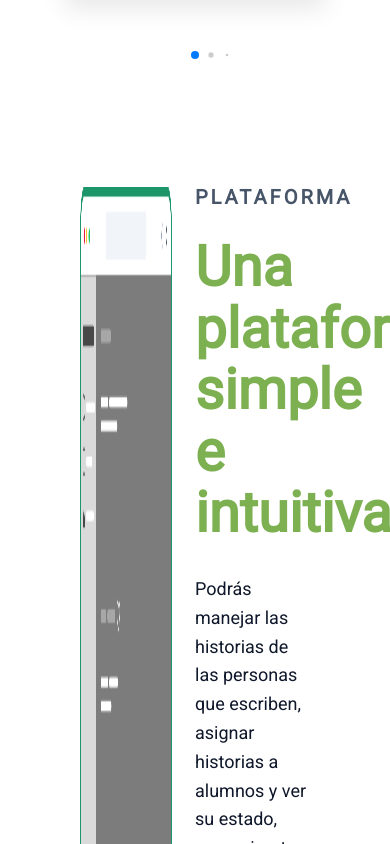
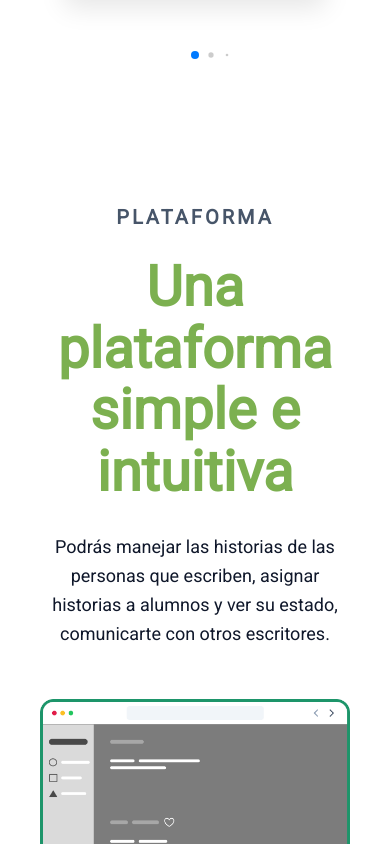
Before and after one commit to SaidGandur01/remember-me-landing, a Nuxt app: page / in a window 390 px wide. Shown: the part 3960-4804 px from the top of the page. Built offline with nearby package versions, Linux system fonts and the light colour scheme.

Commit message:
section five mobile view

```diff
--- a/components/sectionFive.vue
+++ b/components/sectionFive.vue
@@ -14,10 +14,10 @@
 </template>
 <style lang="scss" scoped>
 .section-five {
-  margin-top: 5rem;
-  padding: 0 8rem 10rem;
+  padding: 10rem 8rem;
   display: flex;
   justify-content: space-between;
+  gap: 5rem;
 
   .image-container,
   .information {
@@ -26,7 +26,7 @@
 
   .image-container {
     img {
-      width: 80%;
+      width: 100%;
       height: 100%;
     }
   }
@@ -61,5 +61,17 @@
       line-height: 160%; /* 28.8px */
     }
   }
+  @media (max-width: 768px) {
+    padding: 7rem 4rem;
+    flex-direction: column-reverse;
+    align-items: center;
+    .information {
+      text-align: center;
+    }
+    .image-container,
+    .information {
+      width: 100%;
+    }
+  }
 }
 </style>
```
